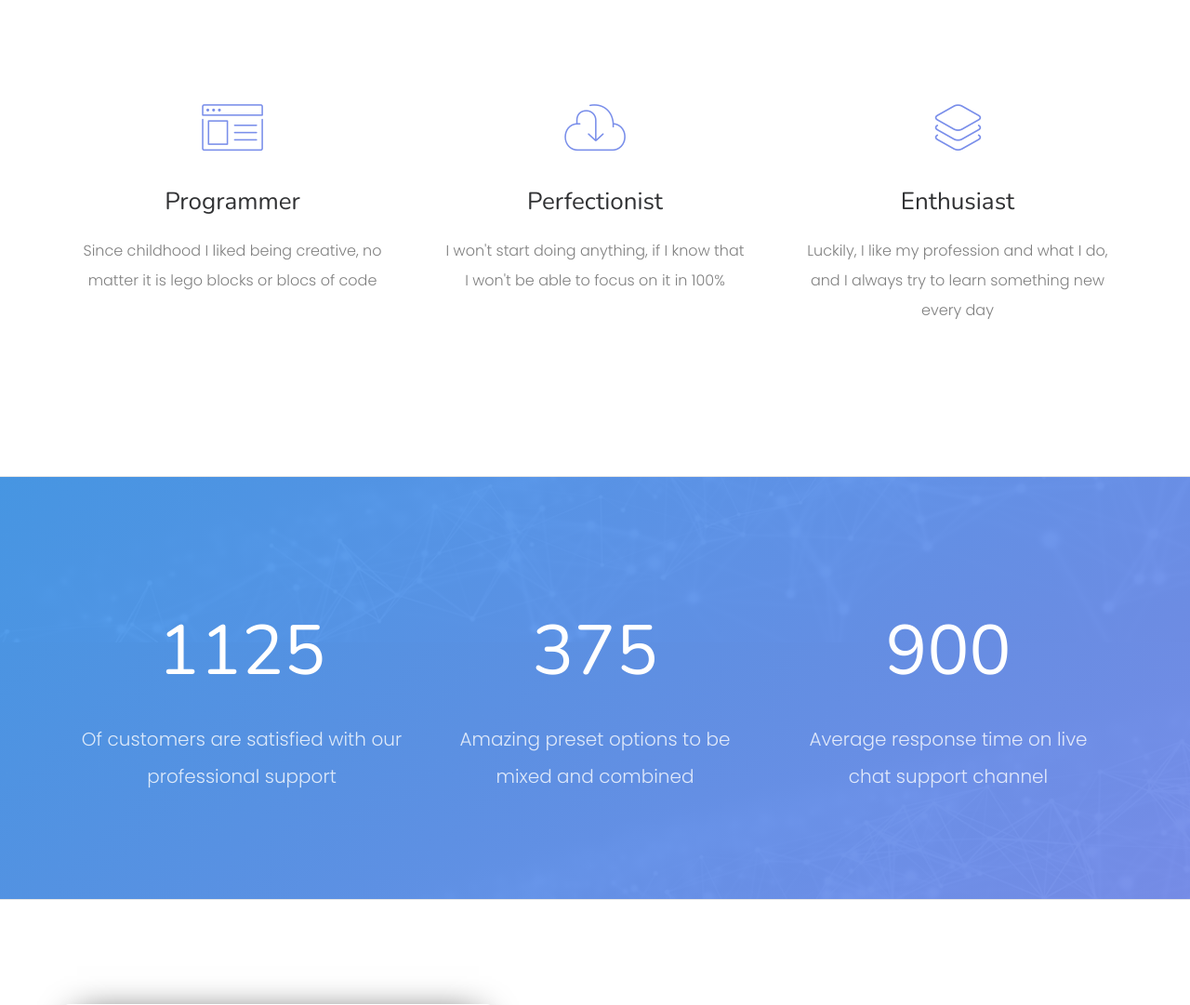
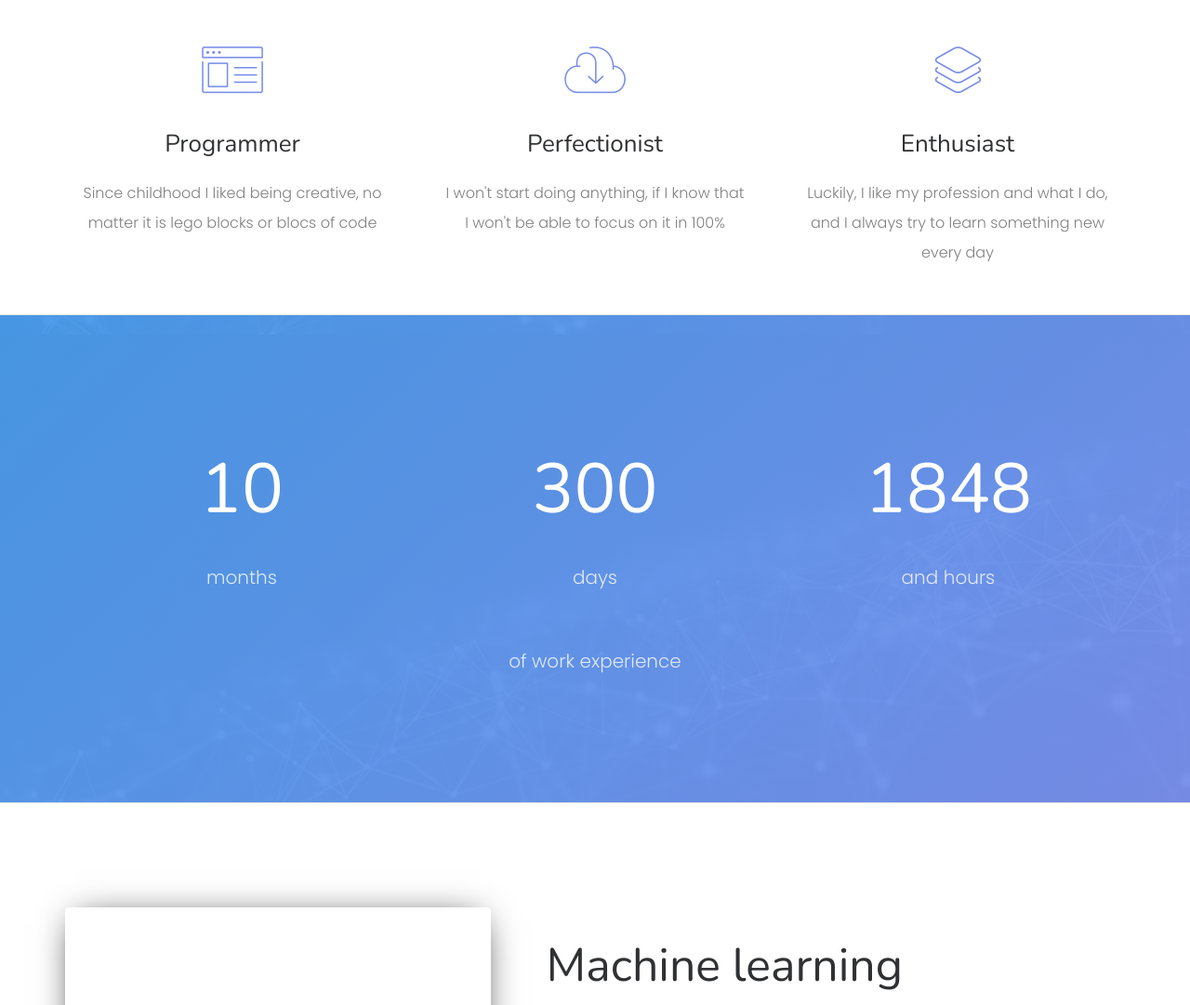
Before and after one commit to slusarczyk41/my_django_website, a Django app: page / in a window 1280 px wide. Shown: the part 701-1782 px from the top of the page at 93% size. Run offline with Django 3.2, Linux system fonts and the light colour scheme; some libraries are stand-ins or nearby versions; some web fonts are replaced.

Commit message:
changed counter and about me row styling

```diff
--- a/main_page/templates/main_page/index.html
+++ b/main_page/templates/main_page/index.html
@@ -60,11 +60,11 @@
 				<div class="container">
 					<div class="row">
 						<div class="col-md-2">
-							<div id="colorlib-logo"><a href="index.html">Unapp</a></div>
+							<div id="colorlib-logo"><a href="{% url 'main_page:index' %}">Jacek Ślusarczyk</a></div>
 						</div>
 						<div class="col-md-10 text-right menu-1">
 							<ul>
-								<li class="active"><a href="index.html">Home</a></li>
+								<li class="active"><a href="{% url 'main_page:index' %}">Home</a></li>
 								<li class="has-dropdown">
 									<a href="work.html">Works</a>
 									<ul class="dropdown">
@@ -132,7 +132,7 @@
 			</div>
 		</div>-->
 
-		<div class="colorlib-services colorlib-bg-white">
+		<div id="sranie" class="colorlib-services colorlib-bg-white" style="padding-top:50px;padding-bottom:0px">
 			<div class="container">
 				<div class="row">
 					<div class="col-md-4 text-center animate-box">
@@ -198,8 +198,8 @@
 							<div class="counter-entry">
 								<span class="icon"><i class="flaticon-ribbon"></i></span>
 								<div class="desc">
-									<span class="colorlib-counter js-counter" data-from="0" data-to="1500" data-speed="5000" data-refresh-interval="50"></span>
-									<span class="colorlib-counter-label">Of customers are satisfied with our professional support</span>
+									<span class="colorlib-counter js-counter" data-from="0" data-to="10" data-speed="2000" data-refresh-interval="50"></span>
+									<span class="colorlib-counter-label">months</span>
 								</div>
 							</div>
 						</div>
@@ -207,8 +207,8 @@
 							<div class="counter-entry">
 								<span class="icon"><i class="flaticon-church"></i></span>
 								<div class="desc">
-									<span class="colorlib-counter js-counter" data-from="0" data-to="500" data-speed="5000" data-refresh-interval="50"></span>
-									<span class="colorlib-counter-label">Amazing preset options to be mixed and combined</span>
+									<span class="colorlib-counter js-counter" data-from="0" data-to="300" data-speed="3000" data-refresh-interval="50"></span>
+									<span class="colorlib-counter-label">days</span>
 								</div>
 							</div>
 						</div>
@@ -216,13 +216,18 @@
 							<div class="counter-entry">
 								<span class="icon"><i class="flaticon-dove"></i></span>
 								<div class="desc">
-									<span class="colorlib-counter js-counter" data-from="0" data-to="1200" data-speed="5000" data-refresh-interval="50"></span>
-									<span class="colorlib-counter-label">Average response time on live chat support channel</span>
+									<span class="colorlib-counter js-counter" data-from="0" data-to="2400" data-speed="5000" data-refresh-interval="50"></span>
+									<span class="colorlib-counter-label">and hours</span>
 								</div>
 							</div>
 						</div>
 					</div>
 				</div>
+                <div class="row" style="margin-top:50px;">
+                    <div class="col-md-12 animate-box">
+                        <p><span class="colorlib-counter-label text-center">of work experience</span></p>
+                    </div>
+                </div>
 			</div>
 		</div>
 
```
